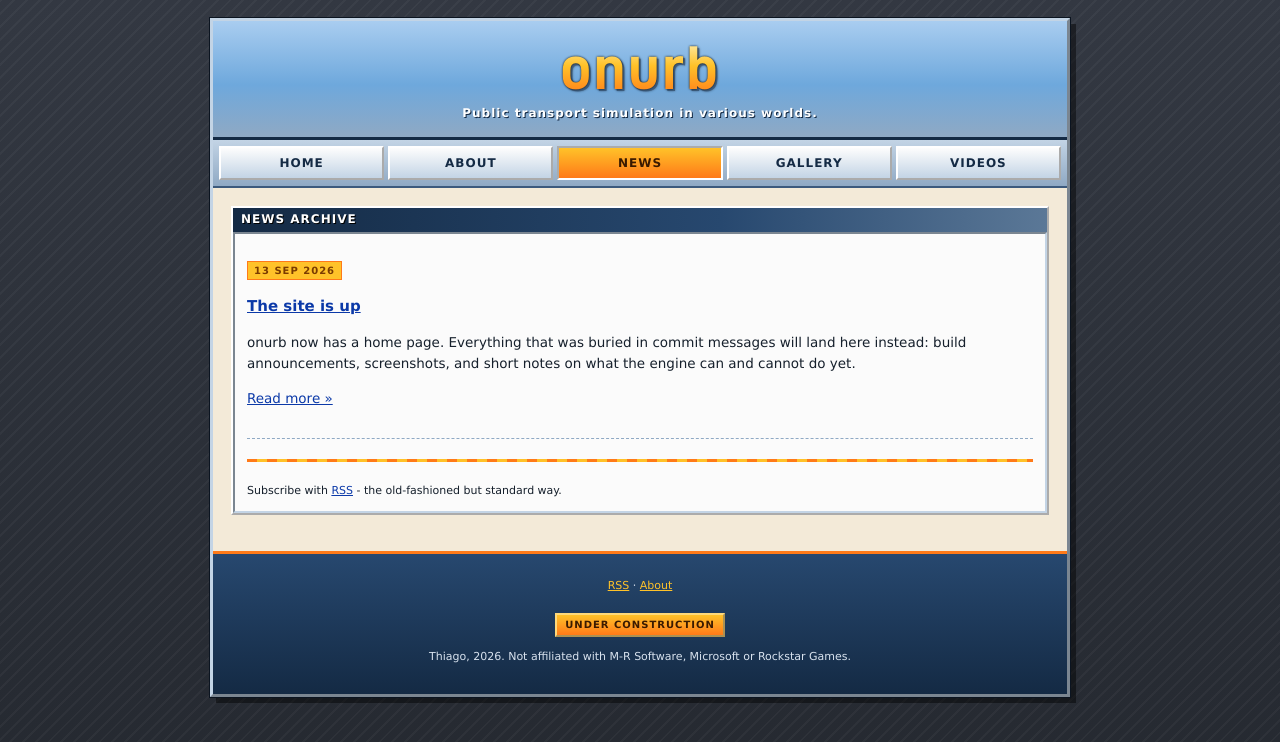
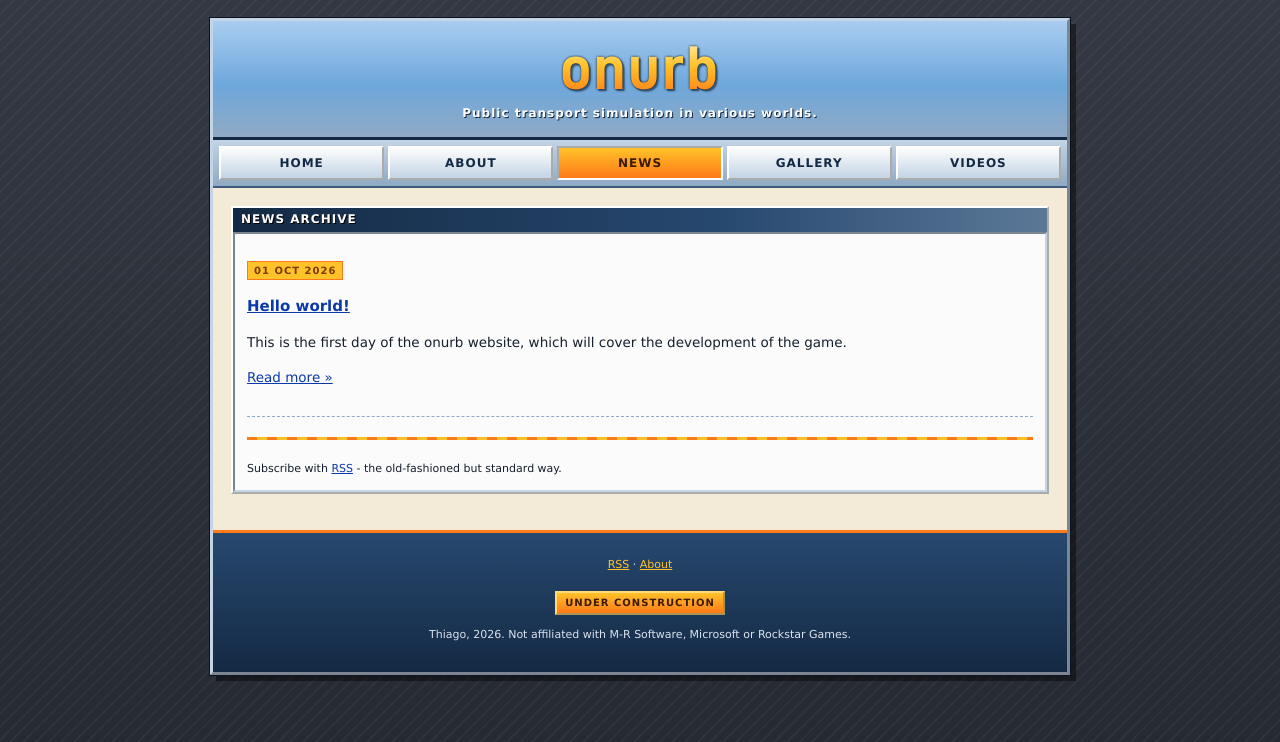
Before and after one commit to onurbsim/onurbsim.github.io, a Jekyll site: the page built from news.md, in a window 1280 px wide. Shown: the top 742 px of the page. Built offline with Jekyll 4.4.1, drawn with Linux system fonts in a browser that asks for light colours; part of the change alters nothing that is shown.

Commit message:
feat: replace first post with Hello world! dated 1 October
Show future-dated posts immediately (future: true) so the post is live
before its date.

Co-Authored-By: Claude Opus 5.5 <noreply@anthropic.com>

```diff
--- a/_config.yml
+++ b/_config.yml
@@ -52,6 +52,10 @@ nav:
 # Blog/news permalinks
 permalink: /news/:year/:month/:day/:title/
 
+# Publish posts dated in the future straight away, with their own date.
+# Without this they stay hidden until a push after that date.
+future: true
+
 plugins:
   - jekyll-feed
   - jekyll-seo-tag
--- a/_posts/2026-09-13-hello-world.md
+++ /dev/null
@@ -1,25 +0,0 @@
----
-title: "The site is up"
-date: 2026-09-13
-# Optional. Drop a file in assets/img/screens/ and point at it:
-# image: /assets/img/screens/sample-01.png
----
-
-onurb now has a home page. Everything that was buried in commit messages will
-land here instead: build announcements, screenshots, and short notes on what
-the engine can and cannot do yet.
-
-<!--more-->
-
-## What works today
-
-Maps load. Terrain, splines and scenery objects render. Midtown Madness 2
-cities load through the same path as OMSI 2 maps, which was the point of
-building the world layer the way it was built.
-
-## What is next
-
-Vehicle scripting. It is the piece that turns a parked model into a bus, and
-it is where most of the remaining work is.
-
-More soon.
--- /dev/null
+++ b/_posts/2026-10-01-hello-world.md
@@ -0,0 +1,23 @@
+---
+title: "Hello world!"
+date: 2026-10-01
+# Optional. Drop a file in assets/img/screens/ and point at it:
+# image: /assets/img/screens/my-shot.png
+---
+
+This is the first day of the onurb website, which will cover the development
+of the game.
+
+<!--more-->
+
+## What loads today
+
+Content from both OMSI 1 and OMSI 2 is already available and loads, and so do
+Midtown Madness 2 and GTA: Vice City - as well as Rio de Janeiro, the first
+map built from OpenStreetMap data.
+
+## What comes next
+
+In the forthcoming days there will be extra photos and videos detailing the
+simulator, discussing its current features, challenges and bugs, and a roadmap
+for the future.
```
